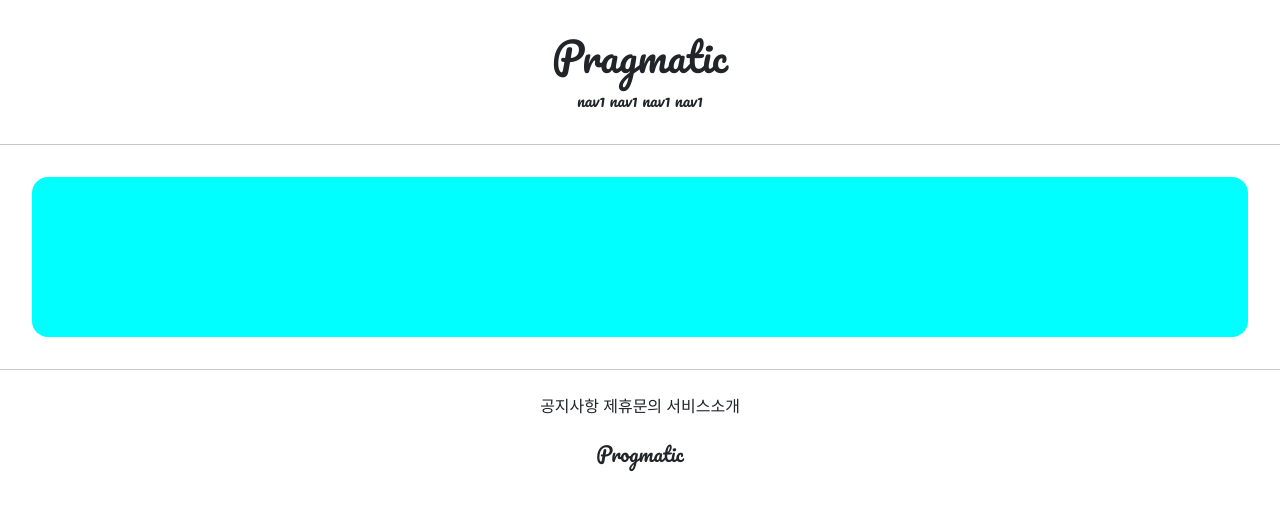
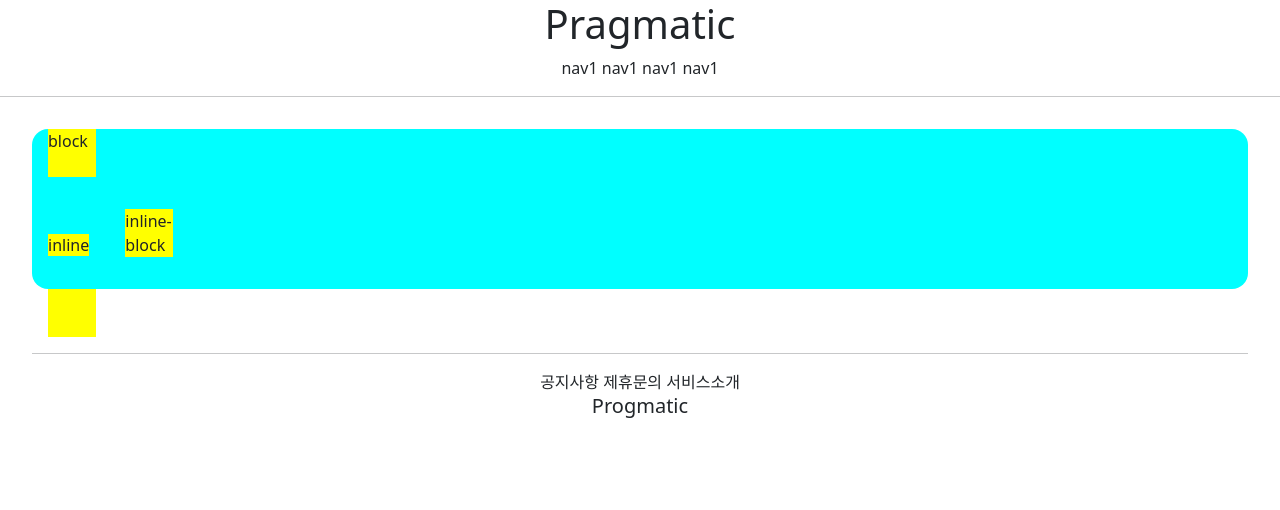
Before and after one commit to jhbin96/hyebin, a Django app: page /accounts/hello_world/ in a window 1280 px wide. Shown: the top 510 px of the page. Run offline with Django 3.2, Linux system fonts and the light colour scheme; parts of the project's set-up code (start-up, migrations or seed data) failed here and were passed over.

Commit message:
7/6 3ban class commit 3

```diff
--- a/accountapp/templates/accountapp/hello_world.html
+++ b/accountapp/templates/accountapp/hello_world.html
@@ -1,8 +1,20 @@
 {% extends 'base.html' %}
 
 {% block content %}
+    <style>
+        .testing {
+            background-color: yellow;
+            margin: 1rem;
+            height: 48px;
+            width: 48px;
+                -moz-border-radius: .5rem;
+        }
+    </style>
+    <div style="height: 10rem; background-color: aqua; margin: 2rem; border-radius: 1rem;">
 
-    <div style="height: 10rem; background-color: aqua; margin: 2rem; border-radius: 1rem;">
-    </div>
-
+    <div class="testing" style="display: block">block</div>
+    <div class="testing" style="display: inline">inline</div>
+    <div class="testing" style="display: none">none</div>
+    <div class="testing" style="display: inline-block">inline-block</div>
+    <div class="testing"></div>
 {% endblock %}
--- a/ai_practice2/settings.py
+++ b/ai_practice2/settings.py
@@ -134,6 +134,10 @@
 
 STATIC_URL = '/static/'
 
+STATICFILES_DIRS = [
+    BASE_DIR / "static",
+]
+
 # Default primary key field type
 # https://docs.djangoproject.com/en/3.2/ref/settings/#default-auto-field
 
--- a/templates/footer.html
+++ b/templates/footer.html
@@ -1,11 +1,11 @@
 <div style="text-align: center">
 
-    <div style="margin-top: 1.5rem">
+    <div class="pragmatic_footer_button">
         <span>공지사항</span>
         <span>제휴문의</span>
         <span>서비스소개</span>
     </div>
-    <div style="margin: 1.5rem 0; font-family: 'Pacifico', cursive;">
+    <div class="pragmatic_footer_logo">
         <h5>Progmatic</h5>
     </div>
 </div>
--- a/templates/head.html
+++ b/templates/head.html
@@ -1,3 +1,6 @@
+{% load static %}
+
+
 <head>
     <meta charset="UTF-8">
     <title>Title</title>
@@ -9,4 +12,7 @@
     <link rel="preconnect" href="https://fonts.googleapis.com">
     <link rel="preconnect" href="https://fonts.gstatic.com" crossorigin>
     <link href="https://fonts.googleapis.com/css2?family=Pacifico&display=swap" rel="stylesheet">
+
+    {# DEFAULT CSS LINK   #}
+    <LINK rel=" stylesheet" type="text/css" href="{% static 'base.css' %}">
 </head>
--- a/templates/header.html
+++ b/templates/header.html
@@ -1,12 +1,13 @@
 <div style="text-align: center">
-    <div style="margin: 2rem 0; font-family: 'Pacifico', cursive;">
+    <div class = "pragmatic_header_logo">
         <h1>Pragmatic</h1>
-        <div style="margin-bottom: 2rem;">
+    </div>
+
+    <div class="pragmatic_header_botton">
             <span>nav1</span>
             <span>nav1</span>
             <span>nav1</span>
             <span>nav1</span>
-        </div>
+    </div>
 
-    </div>
 </div>
```
